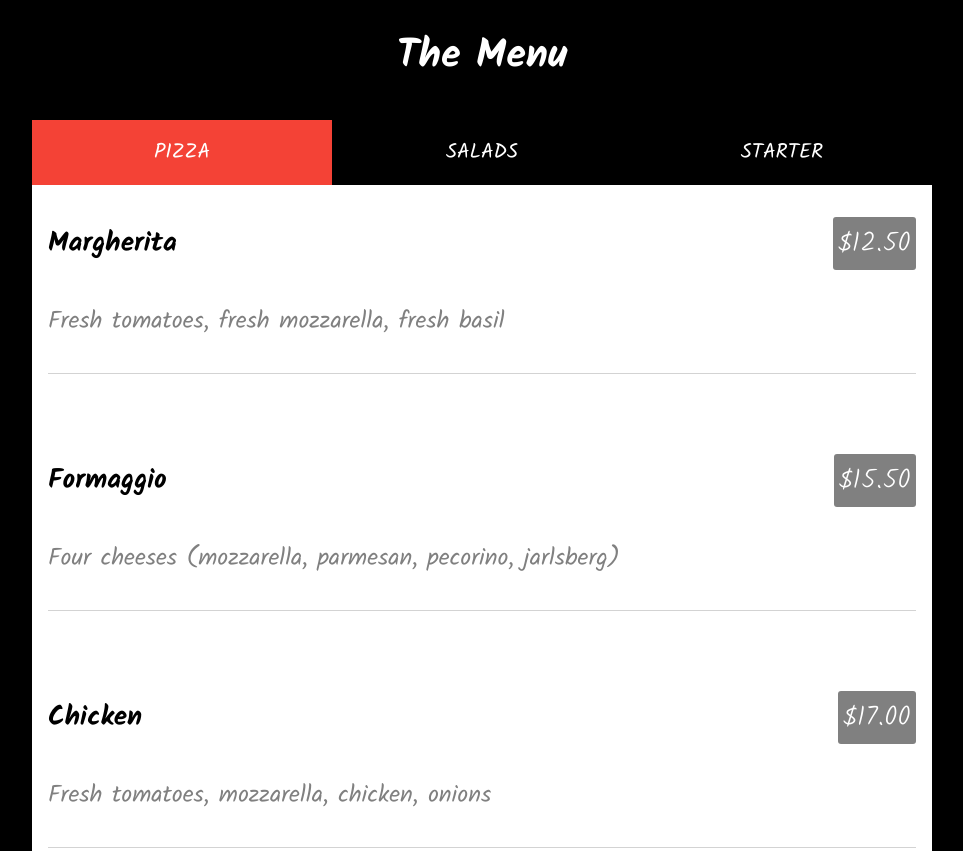
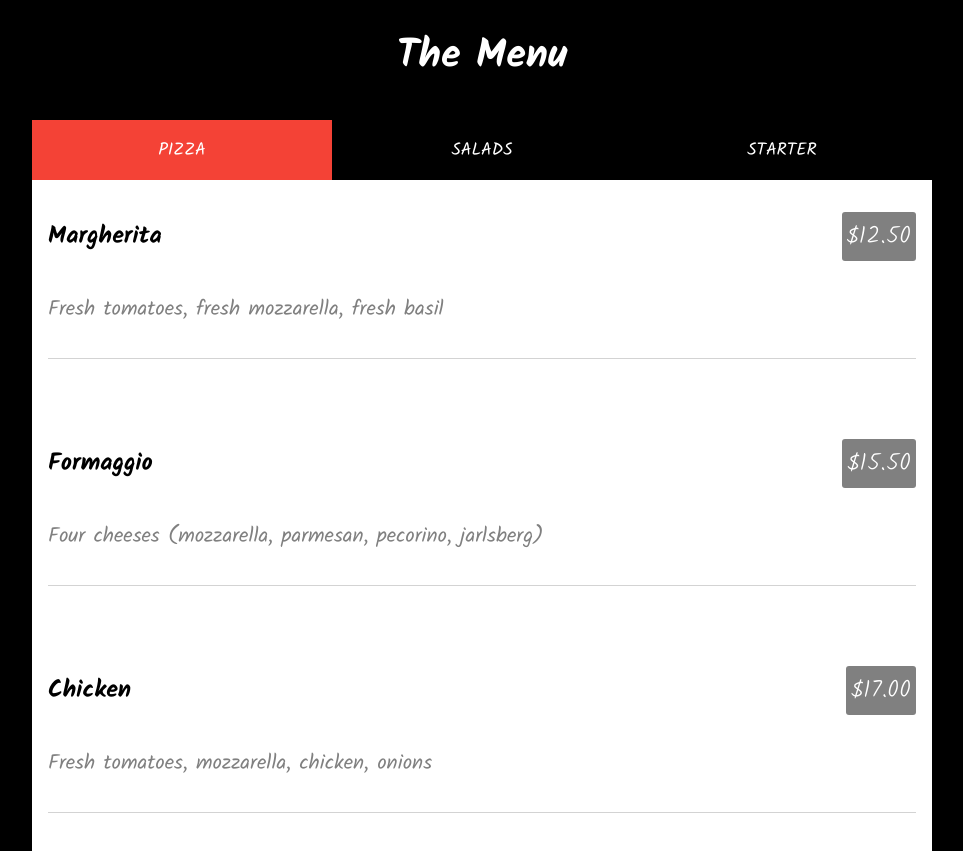
Before and after one commit to Koko-Hranghlu/restaurant-landing-page, a plain HTML site: page index.html in a window 1280 px wide. Shown: the part 840-1691 px from the top of the page, without its empty margins (158-1121 px from the left). Drawn offline with Linux system fonts and the light colour scheme.

Commit message:
font-size-changes

```diff
--- a/style.css
+++ b/style.css
@@ -12,7 +12,7 @@ html {
 }
 
 body {
-  font-size: 1.3rem;
+  font-size: 1.1rem;
   --brownish:#8B5F5C;
   --slate-gray:#6C7B82;
   --anti-white:#DDDDDD;
@@ -128,7 +128,6 @@ header nav {
 .menu .tab {
   flex-basis: 100%;
   padding: 1rem 0;
-  font-size: 1.3rem;
   cursor: pointer;
 }
 
@@ -154,7 +153,7 @@ header nav {
   display: flex;
   justify-content: space-between;
   align-items: center;
-  font-size: 1.7rem;
+  font-size: 1.5rem;
 }
 
 .tab-content #price, #hot, #new ,#popular, #seasonal{
@@ -175,7 +174,7 @@ header nav {
 
 .tab-content p {
   color: grey;
-  font-size: 1.5rem;
+  font-size: 1.3rem;
   margin: 2rem 0;
 }
 
```
